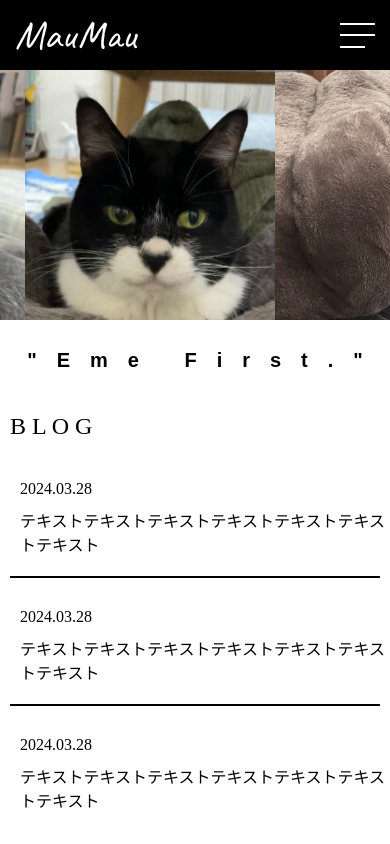
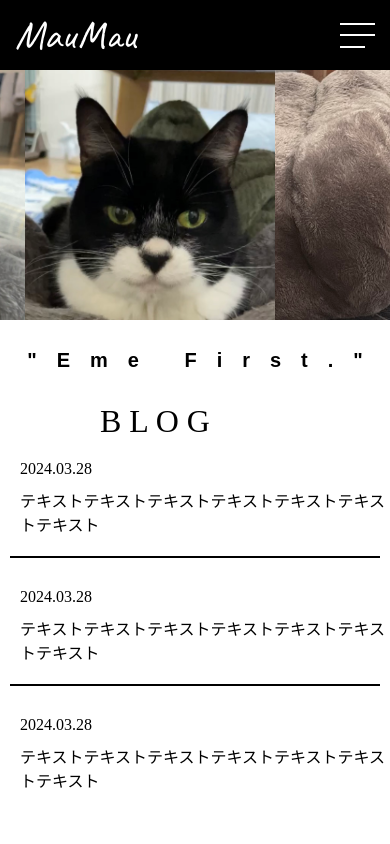
Before and after one commit to daiki-trnsk/maumau2, a plain HTML site: page index.html in a window 390 px wide. Shown: the top 844 px of the page. Drawn offline with nearby package versions, Linux system fonts and the light colour scheme; a web font is replaced by a local one.

Commit message:
Update style.css

```diff
--- a/style.css
+++ b/style.css
@@ -151,6 +151,11 @@ header {
     margin-bottom: auto;
 }
 
+.footer {
+    height: 60px;
+    background-color: black;
+}
+
 /* スマホ向けのレスポンシブ対応 */
 @media (max-width: 768px) {
     header {
@@ -297,18 +302,17 @@ header {
     }
 
     .phrase {
-        padding: 20px 0px;
+        padding: 20px 0px 30px 0px;
         font-size: 10px;
     }
 
-    .blog h1 {
-        margin: 20px 10px;
-        font-size: 24px;
+    .blog_title {
+        text-align: center;
     }
 
     .blogObject {
         flex-direction: column;
-        margin: 20px 10px;
+        margin: 0px 10px;
     }
 
     .blog1, .blog2, .blog3 {
@@ -350,4 +354,9 @@ header {
         margin: 20px;
         text-align: center;
     }
+
+    .main p {
+        font-family: sans-serif;
+    }
+
 }
```
